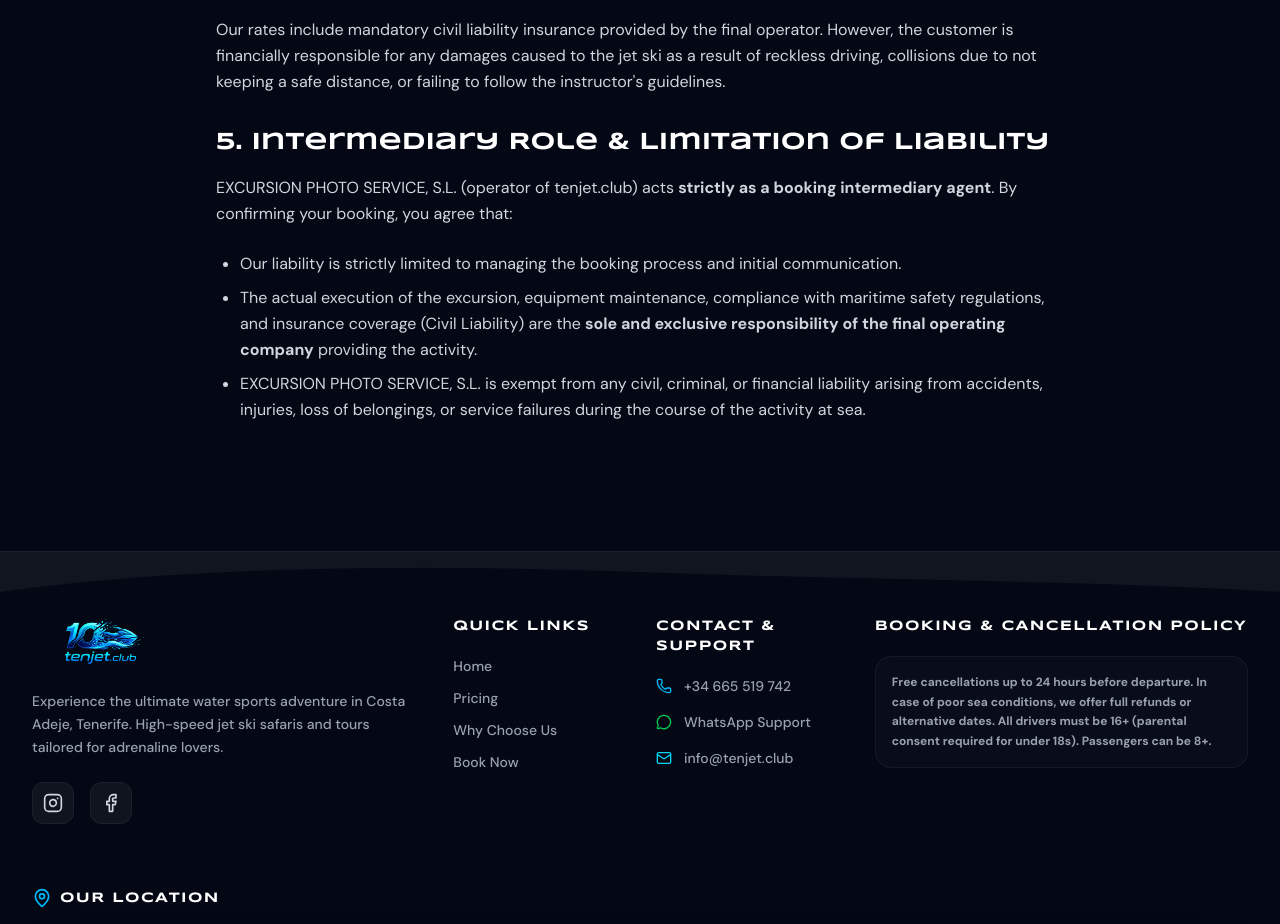
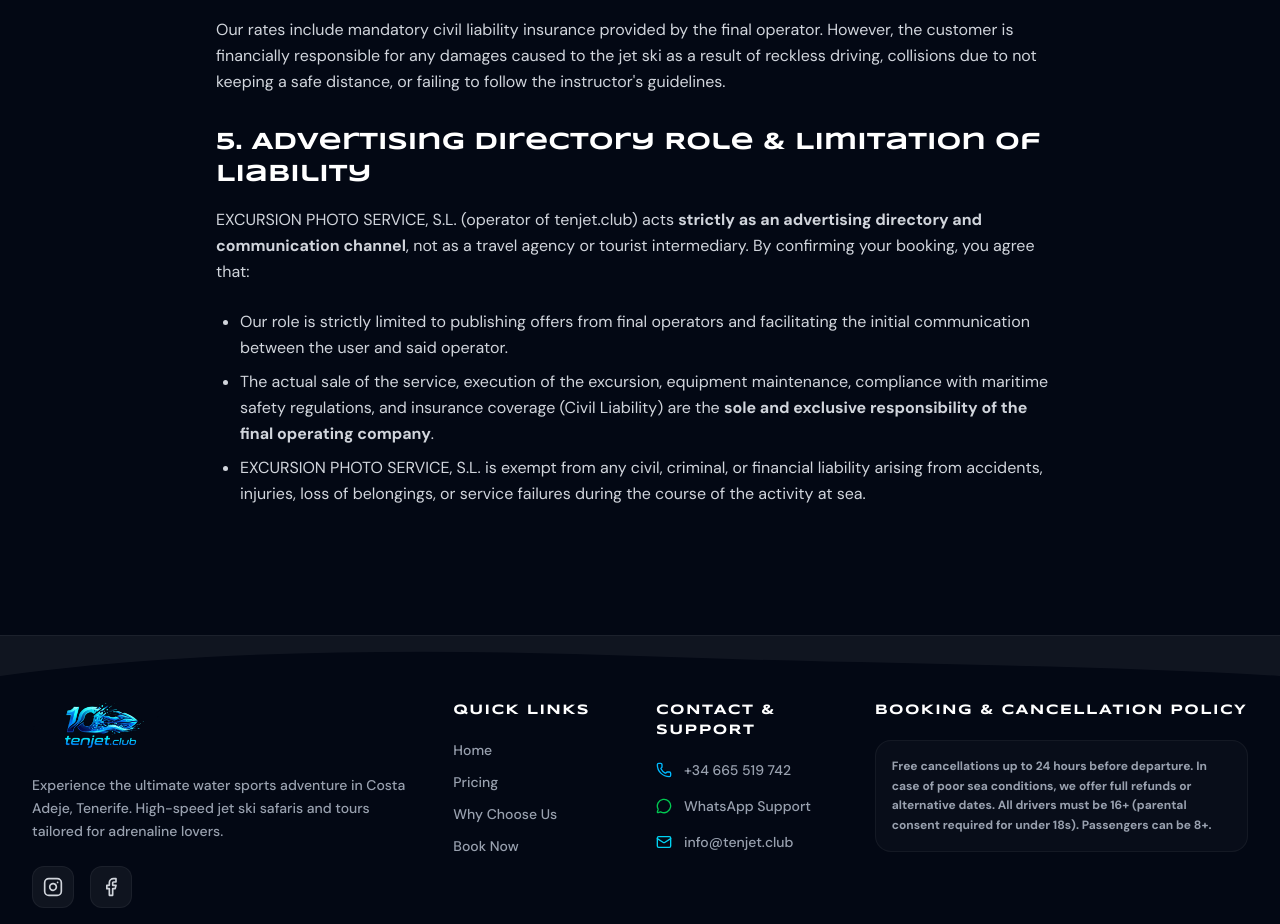
Before and after one commit to TimSorrow/tenjet, a Next.js app: page /terms in a window 1280 px wide. Shown: the part 1120-2044 px from the top of the page. Built offline with nearby package versions, Linux system fonts and the light colour scheme.

Commit message:
docs: update terms to explicitly state advertising directory role

```diff
--- a/src/app/terms/page.tsx
+++ b/src/app/terms/page.tsx
@@ -44,11 +44,11 @@ export default function TermsOfService() {
               <h2 className="text-2xl font-heading font-bold text-white mt-8 mb-4">4. Responsabilidad y Daños</h2>
               <p>Nuestras tarifas incluyen seguro de responsabilidad civil obligatoria provisto por el operador final. Sin embargo, el cliente es económicamente responsable de cualquier daño causado a la moto de agua como resultado de conducción imprudente, colisiones por no mantener la distancia de seguridad, o por no seguir las directrices del instructor.</p>
 
-              <h2 className="text-2xl font-heading font-bold text-white mt-8 mb-4">5. Papel de Intermediario y Limitación de Responsabilidad</h2>
-              <p>EXCURSION PHOTO SERVICE, S.L. (operador de tenjet.club) actúa <strong>exclusivamente como agente intermediario de reservas</strong>. Al confirmar su reserva, usted acepta que:</p>
+              <h2 className="text-2xl font-heading font-bold text-white mt-8 mb-4">5. Papel de Directorio Publicitario y Limitación de Responsabilidad</h2>
+              <p>EXCURSION PHOTO SERVICE, S.L. (operador de tenjet.club) actúa <strong>estrictamente como un directorio publicitario y canal de comunicación</strong>, y no como una agencia de viajes ni intermediador turístico. Al confirmar su reserva, usted acepta que:</p>
               <ul className="list-disc pl-6 space-y-2 mt-2">
-                <li>Nuestra responsabilidad se limita estrictamente a la gestión del proceso de reserva y comunicación inicial.</li>
-                <li>La ejecución real de la excursión, el mantenimiento de los equipos, el cumplimiento de las normas de seguridad marítima y la cobertura del seguro (Seguro de Responsabilidad Civil) son responsabilidad <strong>exclusiva y total de la empresa operadora final</strong> que proporciona la actividad.</li>
+                <li>Nuestra función se limita estrictamente a la publicación de ofertas de operadores finales y a facilitar la comunicación inicial entre el usuario y dicho operador.</li>
+                <li>La ejecución real de la excursión, la venta del servicio, el mantenimiento de los equipos, el cumplimiento de las normas de seguridad marítima y la cobertura del seguro (Seguro de Responsabilidad Civil) son responsabilidad <strong>exclusiva y total de la empresa operadora final</strong>.</li>
                 <li>EXCURSION PHOTO SERVICE, S.L. queda eximida de cualquier responsabilidad civil, penal o financiera derivada de accidentes, lesiones, pérdida de pertenencias o incumplimientos de servicio durante el transcurso de la actividad en el mar.</li>
               </ul>
             </div>
@@ -82,11 +82,11 @@ export default function TermsOfService() {
               <h2 className="text-2xl font-heading font-bold text-white mt-8 mb-4">4. Liability and Damages</h2>
               <p>Our rates include mandatory civil liability insurance provided by the final operator. However, the customer is financially responsible for any damages caused to the jet ski as a result of reckless driving, collisions due to not keeping a safe distance, or failing to follow the instructor's guidelines.</p>
 
-              <h2 className="text-2xl font-heading font-bold text-white mt-8 mb-4">5. Intermediary Role & Limitation of Liability</h2>
-              <p>EXCURSION PHOTO SERVICE, S.L. (operator of tenjet.club) acts <strong>strictly as a booking intermediary agent</strong>. By confirming your booking, you agree that:</p>
+              <h2 className="text-2xl font-heading font-bold text-white mt-8 mb-4">5. Advertising Directory Role & Limitation of Liability</h2>
+              <p>EXCURSION PHOTO SERVICE, S.L. (operator of tenjet.club) acts <strong>strictly as an advertising directory and communication channel</strong>, not as a travel agency or tourist intermediary. By confirming your booking, you agree that:</p>
               <ul className="list-disc pl-6 space-y-2 mt-2">
-                <li>Our liability is strictly limited to managing the booking process and initial communication.</li>
-                <li>The actual execution of the excursion, equipment maintenance, compliance with maritime safety regulations, and insurance coverage (Civil Liability) are the <strong>sole and exclusive responsibility of the final operating company</strong> providing the activity.</li>
+                <li>Our role is strictly limited to publishing offers from final operators and facilitating the initial communication between the user and said operator.</li>
+                <li>The actual sale of the service, execution of the excursion, equipment maintenance, compliance with maritime safety regulations, and insurance coverage (Civil Liability) are the <strong>sole and exclusive responsibility of the final operating company</strong>.</li>
                 <li>EXCURSION PHOTO SERVICE, S.L. is exempt from any civil, criminal, or financial liability arising from accidents, injuries, loss of belongings, or service failures during the course of the activity at sea.</li>
               </ul>
             </div>
```
